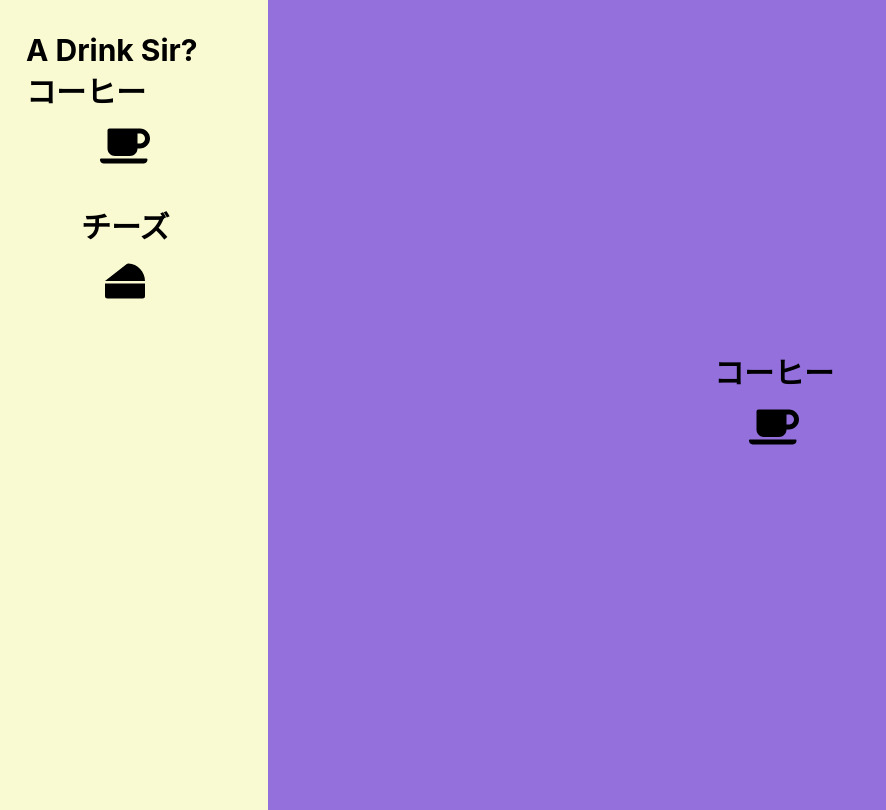
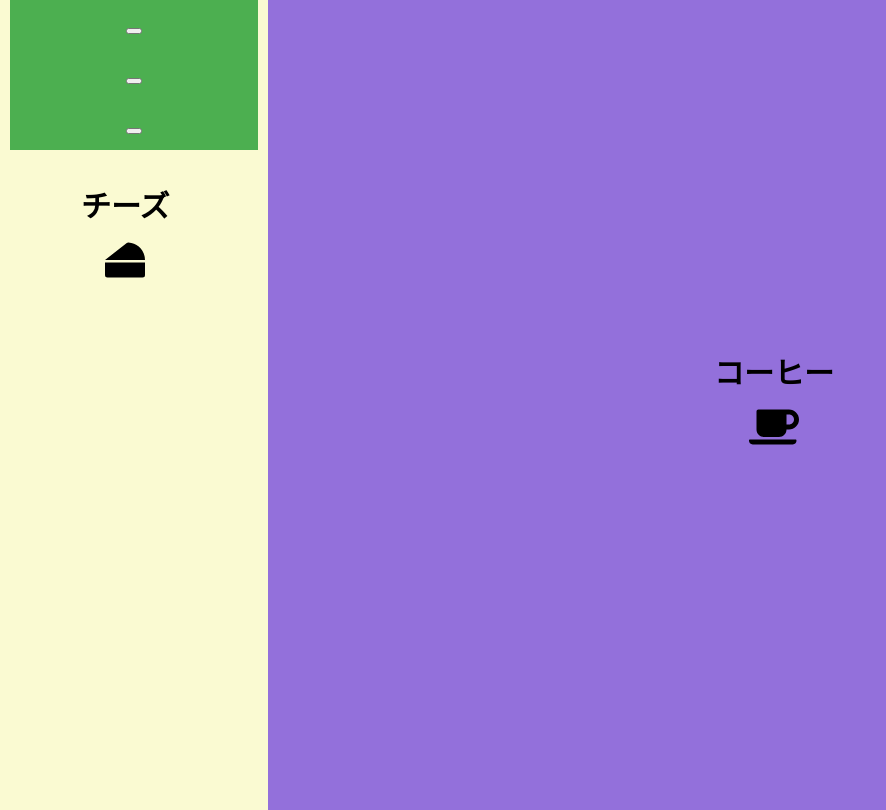
Before and after one commit to ChrisAgold/react-picture-project, a React (Create React App) app: page / in a window 1280 px wide. Shown: the whole page, without its empty margins (0-886 px from the left). Built offline with nearby package versions, Linux system fonts and the light colour scheme.

Commit message:
added buttons to change picture

```diff
--- a/src/App.js
+++ b/src/App.js
@@ -4,27 +4,52 @@ import {MainPictureColumn, MainPictureRow} from './Components';
 import {FontAwesomeIcon} from '@fortawesome/react-fontawesome';
 import {faCoffee} from '@fortawesome/free-solid-svg-icons';
 import {faCheese} from '@fortawesome/free-solid-svg-icons';
+import {faFish} from '@fortawesome/free-solid-svg-icons';
 import {
     StyledPictureColumns,
     StyledMainPicture,
     StyledMain,
+    StyledButton,
 } from "./styles";
 
 
 function App() {
 
     // js, set state, manipulate props
-    const [picture, setPicture] = useState('')
+    const [picture, setPicture] = useState('SecondPicture')
 
     return (
         <StyledMain>
             {/*COLUMNS*/}
+            <StyledPictureColumns>
+                <StyledButton style={{
+                    backgroundColor: '#4CAF50', /* Green */
+                    border: 'none',
+                    color: 'white',
+                    padding: '15px 32px',
+                    textAlign: 'center',
+                    textDecoration: 'none',
+                    display: 'inline-block',
+                    fontSize: '16px',
+                }}>
+                    <button onClick={() => setPicture("FirstPicture")}/>
+                </StyledButton>
+                <StyledButton>
+                    <button onClick={() => setPicture("SecondPicture")}/>
+                </StyledButton>
+                <StyledButton>
+                    <button onClick={() => setPicture("ThirdPicture")}/>
+                </StyledButton>
 
-            <StyledPictureColumns>
-                <MainPictureColumn onClick={() =>
-                    setPicture(<MainPictureColumn picture />)} title={'A Drink Sir?' +
-                'コーヒー'} icon={<FontAwesomeIcon icon={faCoffee}/>}/>
-                <MainPictureColumn title={'チーズ'} icon={<FontAwesomeIcon icon={faCheese}/>}/>
+
+
+                {picture === "FirstPicture" && <MainPictureColumn onClick={() => setPicture("FirstPicture")} title={'A Drink Sir?'} icon={<FontAwesomeIcon icon={faCoffee}/>}/>}
+
+                {picture === "SecondPicture" &&
+                <MainPictureColumn title={'チーズ'} icon={<FontAwesomeIcon icon={faCheese}/>}/>}
+
+                {picture === "ThirdPicture" && <MainPictureColumn title={'魚'} icon={<FontAwesomeIcon icon={faFish}/>}/>}
+
             </StyledPictureColumns>
 
 
--- a/src/styles/PictureStyles.js
+++ b/src/styles/PictureStyles.js
@@ -46,6 +46,7 @@ export const IndividualPictureColumn = styled.div`
   justify-content: center;
   align-items: center;
 `
+
 export const IndividualPictureRow = styled.div`
   max-width: 80%;
   height: 100%;
@@ -55,3 +56,15 @@ export const IndividualPictureRow = styled.div`
   justify-content: center;
   align-items: center;
 `
+
+export const StyledButton = styled.div`
+  background-color: #4CAF50; /* Green */
+  border: none;
+  color: white;
+  padding: 15px 32px;
+  text-align: center;
+  text-decoration: none;
+  display: inline-block;
+  font-size: 16px;
+  value: press,
+`
```
